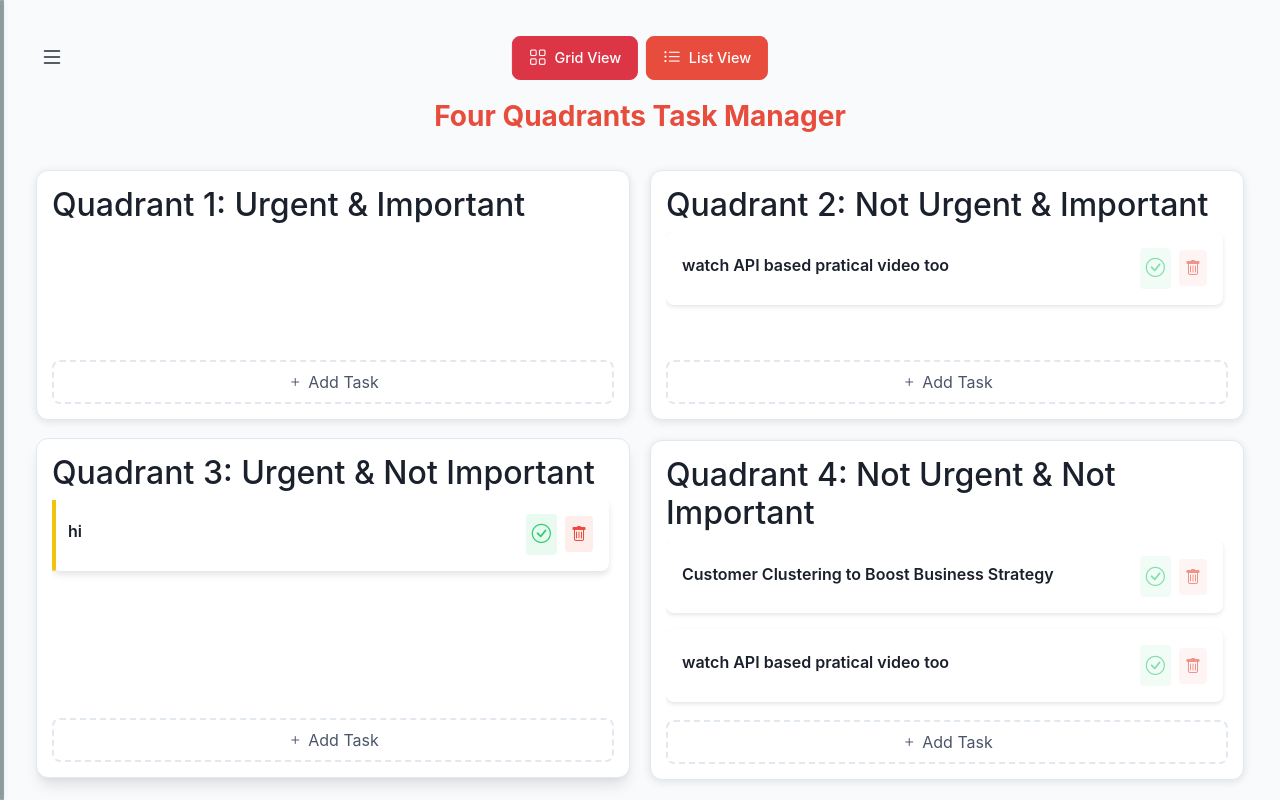
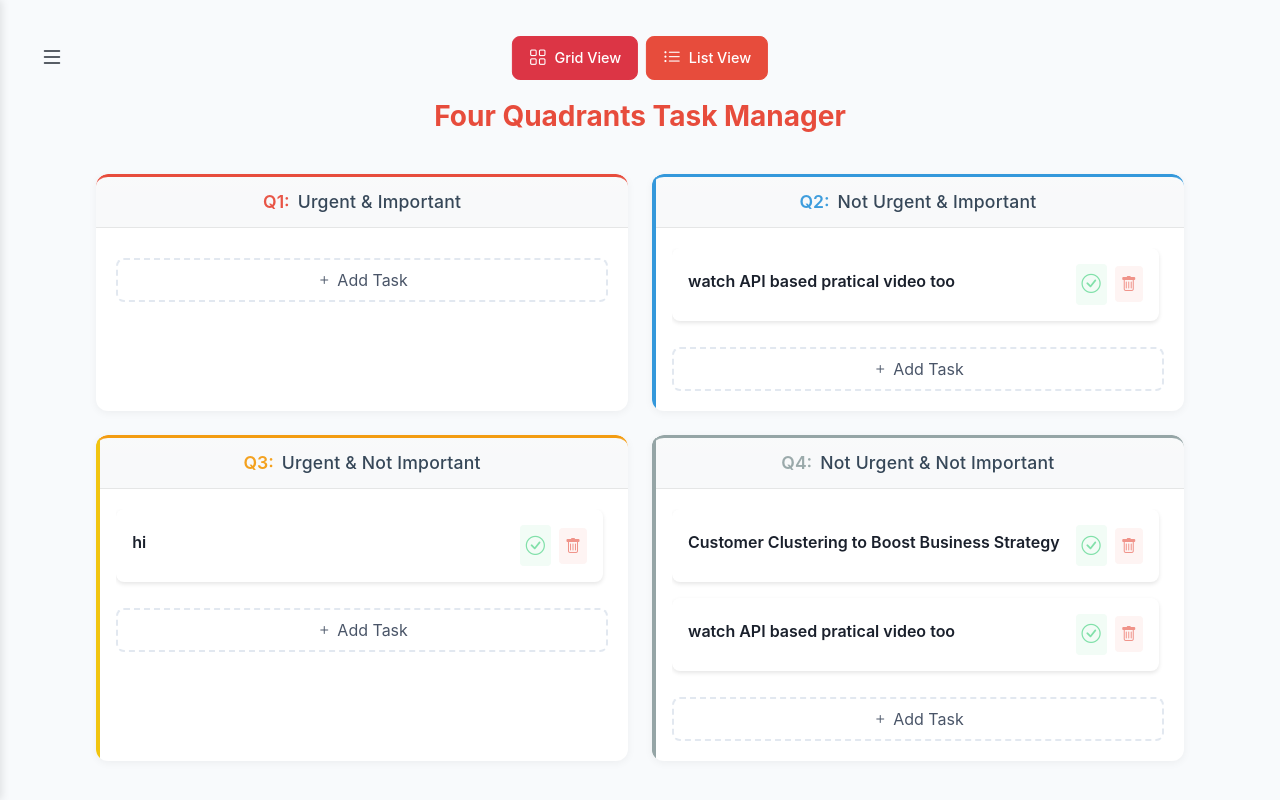
Before and after one commit to balakrishnasurya/productivityApp, a Flask app: page / in a window 1280 px wide. Run offline with Flask 2, Linux system fonts and the light colour scheme; data comes from the database, SQL or seed files in the repository; both versions use the stored data as it was after the commit; some libraries are stand-ins or nearby versions.

Commit message:
improved the look of the page

```diff
--- a/static/css/style.css
+++ b/static/css/style.css
@@ -47,15 +47,11 @@ h1 {
 }
 
 .quadrant {
-    border: 1px solid var(--border-color);
-    border-radius: 16px;
-    padding: 1.25rem;
-    background-color: var(--card-grey);
-    display: flex;
-    flex-direction: column;
-    box-shadow: 0 4px 6px -1px rgba(0, 0, 0, 0.1),
-                0 2px 4px -1px rgba(0, 0, 0, 0.06);
-    transition: transform 0.2s ease;
+    background: white;
+    border-radius: 12px;
+    padding: 20px;
+    box-shadow: 0 2px 8px rgba(0,0,0,0.1);
+    position: relative;
     overflow: hidden;
 }
 
@@ -909,24 +909,118 @@ h1 {
 .grid-container {
     display: grid;
     grid-template-columns: repeat(2, 1fr);
-    gap: 20px;
-    padding: 20px;
-    width: 100%;
-    height: calc(100vh - 150px); /* Adjust based on your header height */
+    gap: 24px;
+    padding: 24px;
+    max-width: 1400px;
     margin: 0 auto;
-    max-width: 1400px; /* Maximum width to ensure readability */
 }
 
+/* Quadrant Header Styling */
+.quadrant-header {
+    margin: -20px -20px 20px -20px;
+    padding: 12px 16px;
+    border-radius: 12px 12px 0 0;
+    position: relative;
+    background: #f8f9fa;
+    border-bottom: 1px solid rgba(0, 0, 0, 0.08);
+}
+
+.header-content {
+    text-align: center;
+    position: relative;
+}
+
+.header-text {
+    display: flex;
+    justify-content: center;
+}
+
+.title-wrapper {
+    display: flex;
+    align-items: center;
+    gap: 8px;
+    white-space: nowrap;
+}
+
+.quadrant-number {
+    font-size: 1.1rem;
+    font-weight: 600;
+    color: #666;
+}
+
+.header-text h2 {
+    margin: 0;
+    font-size: 1.1rem;
+    font-weight: 500;
+    color: #2c3e50;
+    letter-spacing: 0.2px;
+    display: inline;
+}
+
+/* Quadrant-specific styling */
+.q1 {
+    border-top: 3px solid #e74c3c;
+}
+
+.q2 {
+    border-top: 3px solid #3498db;
+}
+
+.q3 {
+    border-top: 3px solid #f39c12;
+}
+
+.q4 {
+    border-top: 3px solid #95a5a6;
+}
+
+/* Quadrant Container */
 .quadrant {
     background: white;
     border-radius: 12px;
-    padding: 15px;
-    box-shadow: 0 2px 8px rgba(0,0,0,0.1);
-    display: flex;
-    flex-direction: column;
-    height: 100%;
-    min-height: 250px;
+    padding: 20px;
+    box-shadow: 0 2px 8px rgba(0,0,0,0.05);
+    position: relative;
+    overflow: hidden;
 }
+
+/* Grid Container */
+.grid-container {
+    display: grid;
+    grid-template-columns: repeat(2, 1fr);
+    gap: 24px;
+    padding: 24px;
+    max-width: 1400px;
+    margin: 0 auto;
+}
+
+/* Subtle hover effect */
+.quadrant-header:hover {
+    background: #f1f3f5;
+    transition: background 0.3s ease;
+}
+
+/* Optional: Add a very subtle gradient */
+.quadrant-header::after {
+    content: '';
+    position: absolute;
+    top: 0;
+    left: 0;
+    right: 0;
+    bottom: 0;
+    background: linear-gradient(
+        to bottom,
+        rgba(255,255,255,0.1) 0%,
+        rgba(255,255,255,0) 100%
+    );
+    pointer-events: none;
+}
+
+/* Quadrant specific number colors */
+#quadrant-1 .quadrant-number { color: #e74c3c; }
+#quadrant-2 .quadrant-number { color: #3498db; }
+#quadrant-3 .quadrant-number { color: #f39c12; }
+#quadrant-4 .quadrant-number { color: #95a5a6; }
 
 /* Task Container */
 .tasks-container {
--- a/static/js/main.js
+++ b/static/js/main.js
@@ -291,6 +291,31 @@ async function handleTaskSubmit(event) {
     }
 }
 
+// Update the sidebar navigation functionality
+function setupSidebarNav() {
+    const navItems = document.querySelectorAll('.sidebar-nav .nav-item:not(.disabled)');
+
+    navItems.forEach(item => {
+        item.addEventListener('click', () => {
+            // Remove active class from all items and contents
+            document.querySelectorAll('.nav-item').forEach(navItem => {
+                navItem.classList.remove('active');
+            });
+            document.querySelectorAll('.tab-content').forEach(content => {
+                content.classList.remove('active');
+            });
+
+            // Add active class to clicked item and its content
+            item.classList.add('active');
+            const tabId = item.getAttribute('data-tab');
+            document.getElementById(tabId).classList.add('active');
+
+            // Load data for the active tab
+            loadHistoryData();
+        });
+    });
+}
+
 // Initialize when DOM is loaded
 document.addEventListener('DOMContentLoaded', function() {
     // Set default view
@@ -352,6 +377,8 @@ document.addEventListener('DOMContentLoaded', function() {
             restoreTask(taskId);
         }
     });
+
+    setupSidebarNav();
 });
 
 // Keyboard shortcuts
--- a/templates/index.html
+++ b/templates/index.html
@@ -31,7 +31,16 @@
         <div class="grid-container" id="gridView">
             <!-- Quadrant 1: Urgent & Important -->
             <div class="quadrant" id="quadrant-1" data-quadrant="1">
-                <h2>Quadrant 1: Urgent & Important</h2>
+                <div class="quadrant-header q1">
+                    <div class="header-content">
+                        <div class="header-text">
+                            <div class="title-wrapper">
+                                <span class="quadrant-number">Q1:</span>
+                                <h2>Urgent & Important</h2>
+                            </div>
+                        </div>
+                    </div>
+                </div>
                 <div class="tasks-container">
                     {% for task in tasks if task.quadrant == 1 and not task.completed and not task.is_deleted %}
                     <div class="task-card" data-task-id="{{ task.id }}" data-quadrant="1">
@@ -73,7 +82,16 @@
 
             <!-- Quadrant 2: Not Urgent & Important -->
             <div class="quadrant" id="quadrant-2" data-quadrant="2">
-                <h2>Quadrant 2: Not Urgent & Important</h2>
+                <div class="quadrant-header q2">
+                    <div class="header-content">
+                        <div class="header-text">
+                            <div class="title-wrapper">
+                                <span class="quadrant-number">Q2:</span>
+                                <h2>Not Urgent & Important</h2>
+                            </div>
+                        </div>
+                    </div>
+                </div>
                 <div class="tasks-container">
                     {% for task in tasks if task.quadrant == 2 and not task.completed and not task.is_deleted %}
                     <div class="task-card" data-task-id="{{ task.id }}" data-quadrant="2">
@@ -115,7 +133,16 @@
 
             <!-- Quadrant 3 -->
             <div class="quadrant" id="quadrant-3" data-quadrant="3">
-                <h2>Quadrant 3: Urgent & Not Important</h2>
+                <div class="quadrant-header q3">
+                    <div class="header-content">
+                        <div class="header-text">
+                            <div class="title-wrapper">
+                                <span class="quadrant-number">Q3:</span>
+                                <h2>Urgent & Not Important</h2>
+                            </div>
+                        </div>
+                    </div>
+                </div>
                 <div class="tasks-container">
                     {% for task in tasks if task.quadrant == 3 and not task.completed and not task.is_deleted %}
                     <div class="task-card" data-task-id="{{ task.id }}" data-quadrant="3">
@@ -157,7 +184,16 @@
 
             <!-- Quadrant 4 -->
             <div class="quadrant" id="quadrant-4" data-quadrant="4">
-                <h2>Quadrant 4: Not Urgent & Not Important</h2>
+                <div class="quadrant-header q4">
+                    <div class="header-content">
+                        <div class="header-text">
+                            <div class="title-wrapper">
+                                <span class="quadrant-number">Q4:</span>
+                                <h2>Not Urgent & Not Important</h2>
+                            </div>
+                        </div>
+                    </div>
+                </div>
                 <div class="tasks-container">
                     {% for task in tasks if task.quadrant == 4 and not task.completed and not task.is_deleted %}
                     <div class="task-card" data-task-id="{{ task.id }}" data-quadrant="4">
```
Also changed, not shown: other parts of static/css/style.css (+62 -58 lines), other parts of templates/index.html (+17 -15 lines), tasks.db.
